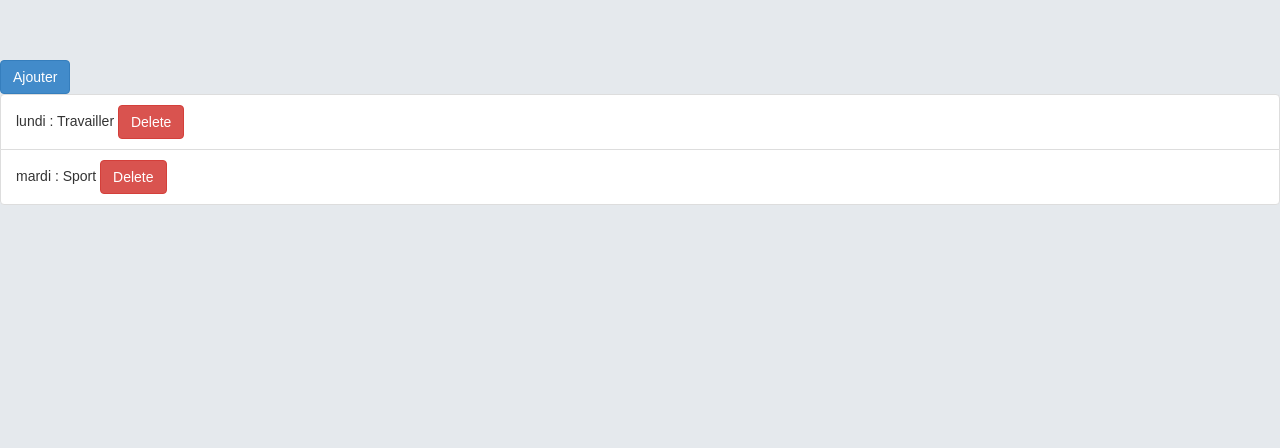
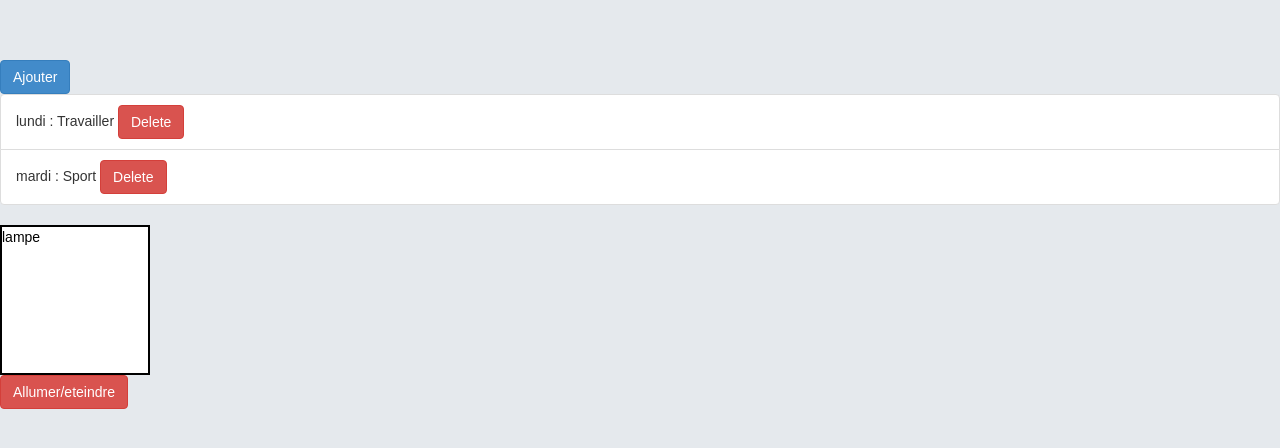
Before and after one commit to aymen2782/DMSE, an Angular app: page / in a window 1280 px wide. Shown: the top 448 px of the page. Built offline with nearby package versions, Linux system fonts and the light colour scheme.

Commit message:
Todo Service

```diff
--- a/src/app/app.component.html
+++ b/src/app/app.component.html
@@ -1 +1,3 @@
 <app-todo></app-todo>
+
+<app-lampe></app-lampe>
--- a/src/app/lampe/lampe.component.ts
+++ b/src/app/lampe/lampe.component.ts
@@ -1,16 +1,18 @@
 import { Component, OnInit } from '@angular/core';
+import {TodoService} from "../todo.service";
 
 @Component({
   selector: 'app-lampe',
   templateUrl: './lampe.component.html',
-  styleUrls: ['./lampe.component.css']
+  styleUrls: ['./lampe.component.css'],
+  providers: []
 })
 export class LampeComponent implements OnInit {
 
   myClass : object;
   allumee : boolean;
   eteinte : boolean;
-  constructor() {
+  constructor(private todoService : TodoService) {
     this.allumee = true;
     this.eteinte = false;
     this.myClass = {
@@ -23,9 +25,6 @@ export class LampeComponent implements OnInit {
   }
 
   bouton(){
-    this.eteinte = !this.eteinte;
-    this.allumee = !this.allumee;
-    console.log(this.eteinte);
-    console.log(this.allumee);
+      this.todoService.logoTodos();
   }
 }
--- a/src/app/todo.service.ts
+++ b/src/app/todo.service.ts
@@ -29,4 +29,8 @@ export class TodoService {
       this.mesTodos.splice(index, 1);
     }
   }
+
+  logoTodos(){
+    console.log(this.mesTodos);
+  }
 }
```
Also changed, not shown: 1 other file (tests, documents, lock files or other folders).
